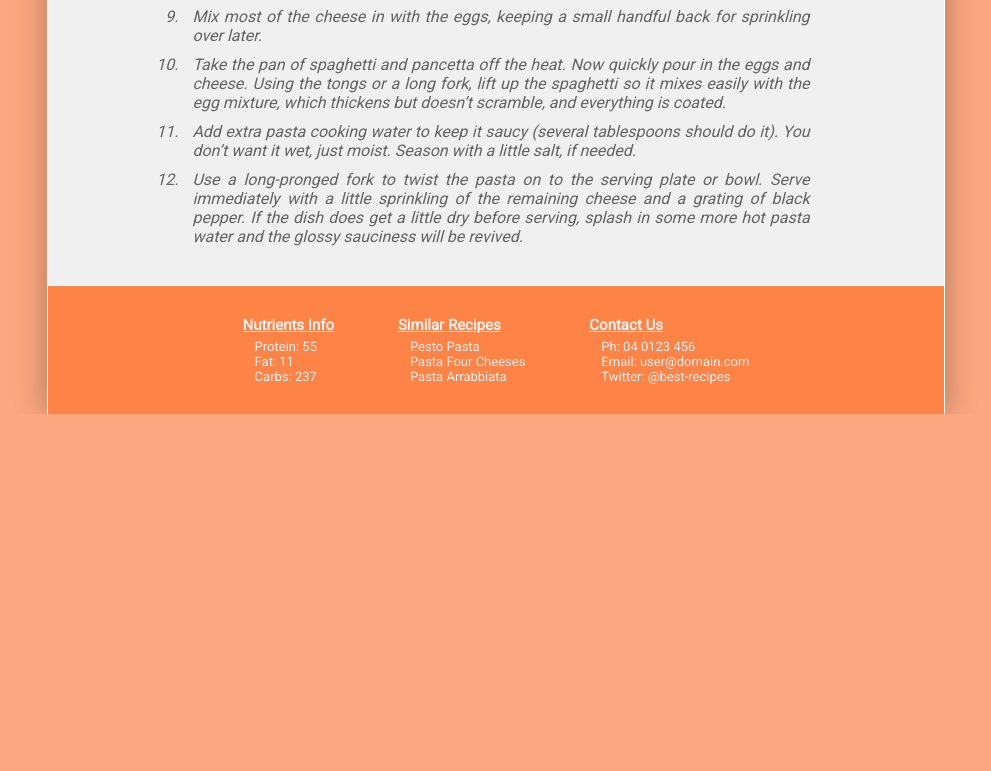
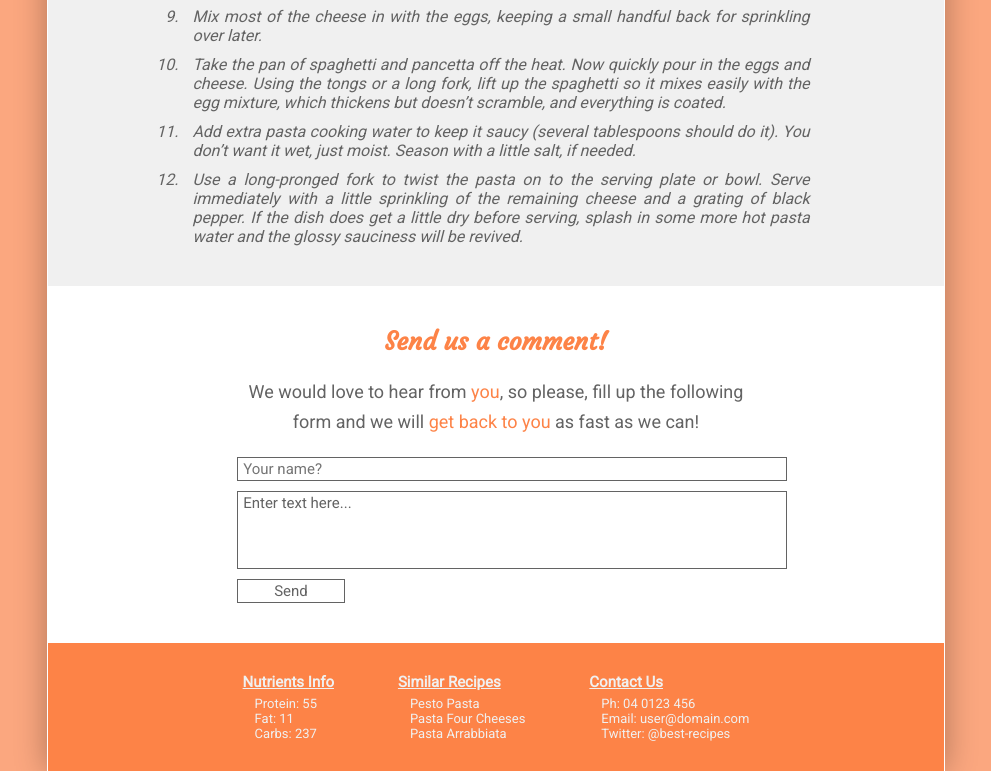
Before and after one commit to ironest/favourite-recipe, a plain HTML site: page index.html in a window 1280 px wide. Shown: the part 1632-2403 px from the top of the page, without its empty margins (144-1135 px from the left). Before the commit the page ends 2046 px from the top, so only its background shows below. Drawn offline with Linux system fonts and the light colour scheme.

Commit message:
Added comments section and relative styles

```diff
--- a/index.html
+++ b/index.html
@@ -73,6 +73,22 @@
                 </ol>
             </section>
 
+            <section id="comments">
+                    <h2 class="sectionTitle">Send us a comment!</h2>
+                    <p>
+                        We would love to hear from <span class="stress">you</span>, so please, fill up the following form and we will <span class="stress">get back to you</span> as fast as we can!
+                    </p>
+
+                    <form>
+
+                        <input type="text" placeholder="Your name?"/>
+                        <textarea rows="4">Enter text here...</textarea>
+                        <button type="button">Send</button>
+
+                    </form>
+
+                </section>
+
             <footer>
 
                 <div class="footer-column">
--- a/style.css
+++ b/style.css
@@ -173,3 +173,27 @@ nav ul li a:hover {
     color: rgb(240, 240, 240);
     margin-left: 12px;
 }
+
+#comments form {
+    width: 60%;
+    margin: 0 auto;
+}
+
+#comments input,
+#comments textarea,
+#comments button
+{
+    font-size: 15px;
+    background-color: white;
+    border: 1px solid rgb(99, 99, 99);
+    padding: 2px 5px;
+    margin: 10px;
+    color: rgb(99, 99, 99);
+    resize: none;
+    display: block;
+    width:100%
+}
+
+#comments button {
+    width: 20%;
+}
```
